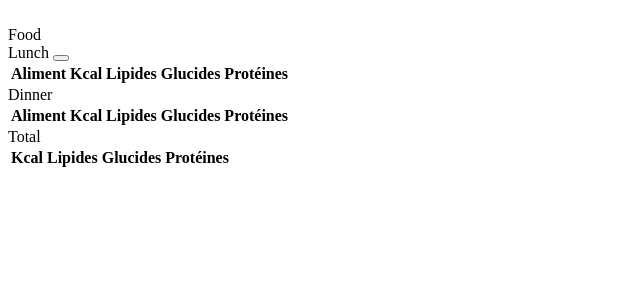
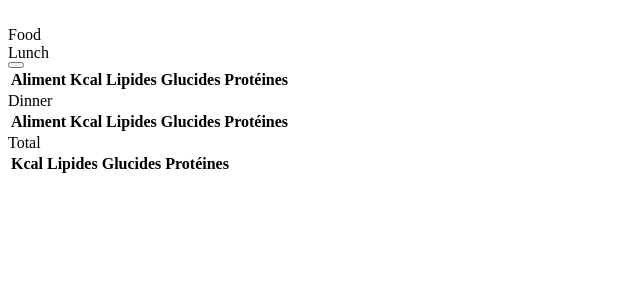
Before and after one commit to 0youri/workout-fr, a PHP site: page /view/viewFood.php in a window 1280 px wide. Shown: the top 300 px of the page, without its empty margins (0-640 px from the left). Run offline with PHP 8.4, Linux system fonts and the light colour scheme; the template is opened without the code that fills it, so the values that code supplies are empty.

Commit message:
Update viewFood.php

```diff
--- a/view/viewFood.php
+++ b/view/viewFood.php
@@ -4,7 +4,8 @@
         <div class="card-header">Food</div>
         <div class="card-body">
         <div class="table-responsive">
-            <div class="badge bg-dark text-wrap">Lunch
+            <div class="row">
+                <div class="badge bg-dark text-wrap">Lunch</div>
                 <button class="btn btn-dark bi bi-gear-fill" type="button"></button>
             </div>
             <table class="table table-bordered">
```
